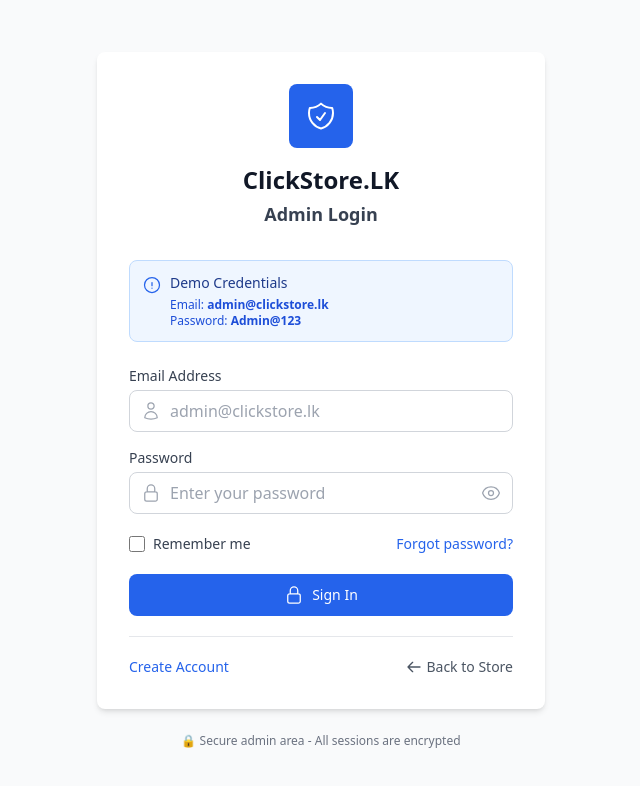
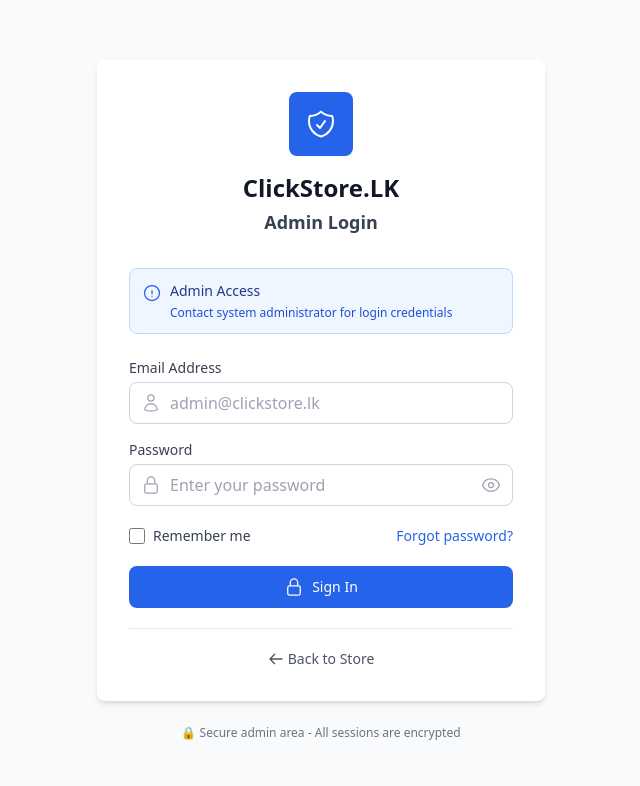
Before and after one commit to tashindudasanayake/E-commerce-web-sriluck_Automatiom-, a React (Vite) app in the folder Frontend/frontend/: page /admin/login in a window 1280 px wide. Shown: the top 786 px of the page, without its empty margins (319-959 px from the left). Built offline with nearby package versions, Linux system fonts and the light colour scheme.

Commit message:
feat: Implement backend API call for admin login and update error handling

```diff
--- a/Frontend/frontend/src/pages/admin/AdminLogin.jsx
+++ b/Frontend/frontend/src/pages/admin/AdminLogin.jsx
@@ -55,38 +55,45 @@ const AdminLogin = () => {
     setIsLoading(true);
 
     try {
-      // Simulate API call delay
-      await new Promise(resolve => setTimeout(resolve, 1500));
+      // Call backend API for admin login
+      const response = await fetch('http://localhost:5000/api/auth/admin/login', {
+        method: 'POST',
+        headers: {
+          'Content-Type': 'application/json',
+        },
+        body: JSON.stringify({
+          email: formData.email,
+          password: formData.password,
+        }),
+      });
 
-      // Demo admin credentials check
-      if (formData.email === 'admin@clickstore.lk' && formData.password === 'Admin@123') {
+      const data = await response.json();
+
+      if (response.ok) {
         // Store auth info
         const authData = {
-          token: 'demo_admin_token_' + Date.now(),
-          user: {
-            id: 1,
-            name: 'Admin User',
-            email: formData.email,
-            role: 'admin'
-          },
+          token: data.token,
+          user: data.user,
           timestamp: new Date().toISOString()
         };
 
         if (rememberMe) {
           localStorage.setItem('adminAuth', JSON.stringify(authData));
+          localStorage.setItem('adminToken', data.token);
         } else {
           sessionStorage.setItem('adminAuth', JSON.stringify(authData));
+          sessionStorage.setItem('adminToken', data.token);
         }
 
-        // Success message and redirect
-        setIsLoading(false);
+        // Success - redirect to dashboard
         navigate('/admin/dashboard');
       } else {
-        setError('Invalid credentials. Please check your email and password.');
-        setIsLoading(false);
+        setError(data.message || 'Invalid credentials. Please check your email and password.');
       }
     } catch (error) {
-      setError('Login failed. Please try again.');
+      console.error('Login error:', error);
+      setError('Connection error. Please check if the backend server is running.');
+    } finally {
       setIsLoading(false);
     }
   };
@@ -106,15 +113,14 @@ const AdminLogin = () => {
             <h2 className="text-lg font-semibold text-gray-700">Admin Login</h2>
           </div>
 
-          {/* Demo Credentials Notice */}
+          {/* Admin Credentials Notice */}
           <div className="mb-6 p-3 bg-blue-50 rounded-lg border border-blue-200">
             <div className="flex items-start space-x-2">
               <ExclamationCircleIcon className="h-5 w-5 text-blue-600 mt-0.5 flex-shrink-0" />
               <div>
-                <p className="text-sm font-medium text-blue-900 mb-1">Demo Credentials</p>
+                <p className="text-sm font-medium text-blue-900 mb-1">Admin Access</p>
                 <p className="text-xs text-blue-700">
-                  Email: <span className="font-semibold">admin@clickstore.lk</span><br />
-                  Password: <span className="font-semibold">Admin@123</span>
+                  Contact system administrator for login credentials
                 </p>
               </div>
             </div>
@@ -229,13 +235,7 @@ const AdminLogin = () => {
 
             {/* Additional Options */}
             <div className="mt-6 pt-5 border-t border-gray-200">
-              <div className="flex items-center justify-between text-sm">
-                <Link
-                  to="/admin/register"
-                  className="text-blue-600 hover:text-blue-500 font-medium"
-                >
-                  Create Account
-                </Link>
+              <div className="flex justify-center text-sm">
                 <Link
                   to="/"
                   className="text-gray-600 hover:text-gray-900 flex items-center"
```
